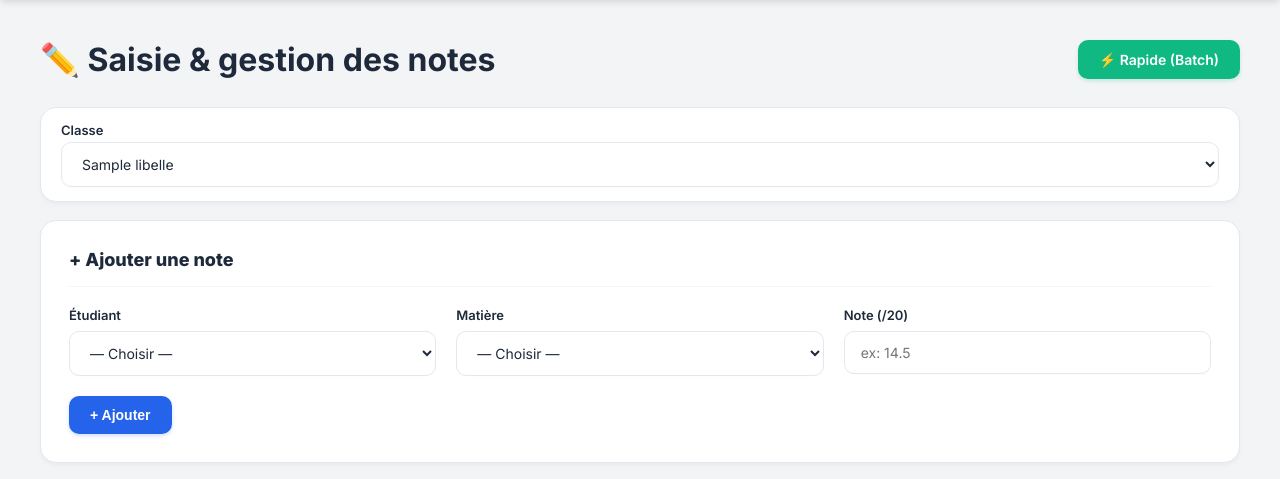
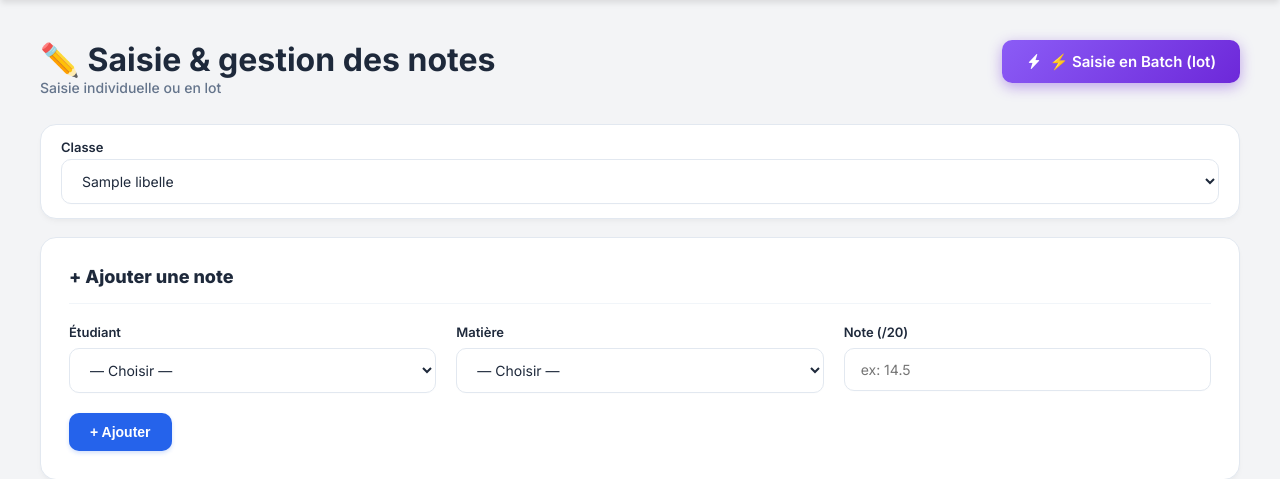
Before and after one commit to LaFleche06/BDD2_ISE2-2026-Project, a Flask app: template Projet_BDD2/templates/prof/notes.html in a window 1280 px wide. Shown: the part 64-543 px from the top of the page. Run offline with Flask 3, Linux system fonts and the light colour scheme; the template is opened without the code that fills it: most values are stand-ins (such as "Sample title", 1, 10 or a date in 2020).

Commit message:
fix(prof/batch): améliorer significativement la visibilité du bouton de saisie en batch
Bouton avec dégradé violet distinctif, ombre portée et icône éclair.
Sous-titre ajouté pour clarifier les deux modes de saisie disponibles.

```diff
--- a/Projet_BDD2/templates/prof/notes.html
+++ b/Projet_BDD2/templates/prof/notes.html
@@ -2,8 +2,18 @@
 {% block title %}Saisie des notes{% endblock %}
 {% block content %}
 <div class="ph">
-  <div><h1>✏️ Saisie & gestion des notes</h1></div>
-  <div><a href="/EDE/professeur/notes/batch" class="btn btn-green">⚡ Rapide (Batch)</a></div>
+  <div>
+    <h1>✏️ Saisie & gestion des notes</h1>
+    <div class="ph-sub">Saisie individuelle ou en lot</div>
+  </div>
+  <div>
+    <a href="/EDE/professeur/notes/batch"
+       class="btn btn-primary"
+       style="background:linear-gradient(135deg,#8b5cf6,#6d28d9);border:none;box-shadow:0 4px 14px rgba(109,40,217,0.4);font-size:15px;padding:12px 24px;display:flex;align-items:center;gap:8px;">
+      <i class="bi bi-lightning-charge-fill"></i>
+      ⚡ Saisie en Batch (lot)
+    </a>
+  </div>
 </div>
 
 <!-- Sélecteur de classe -->
```
